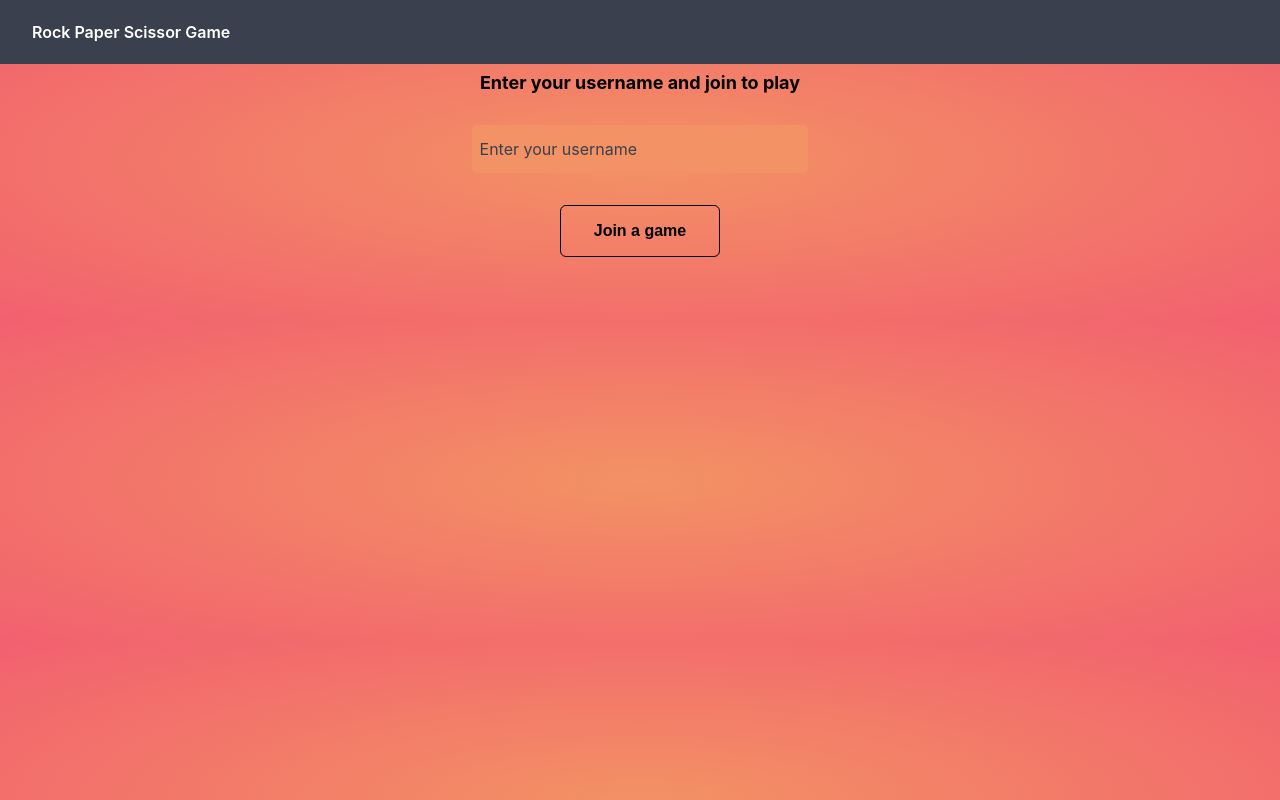
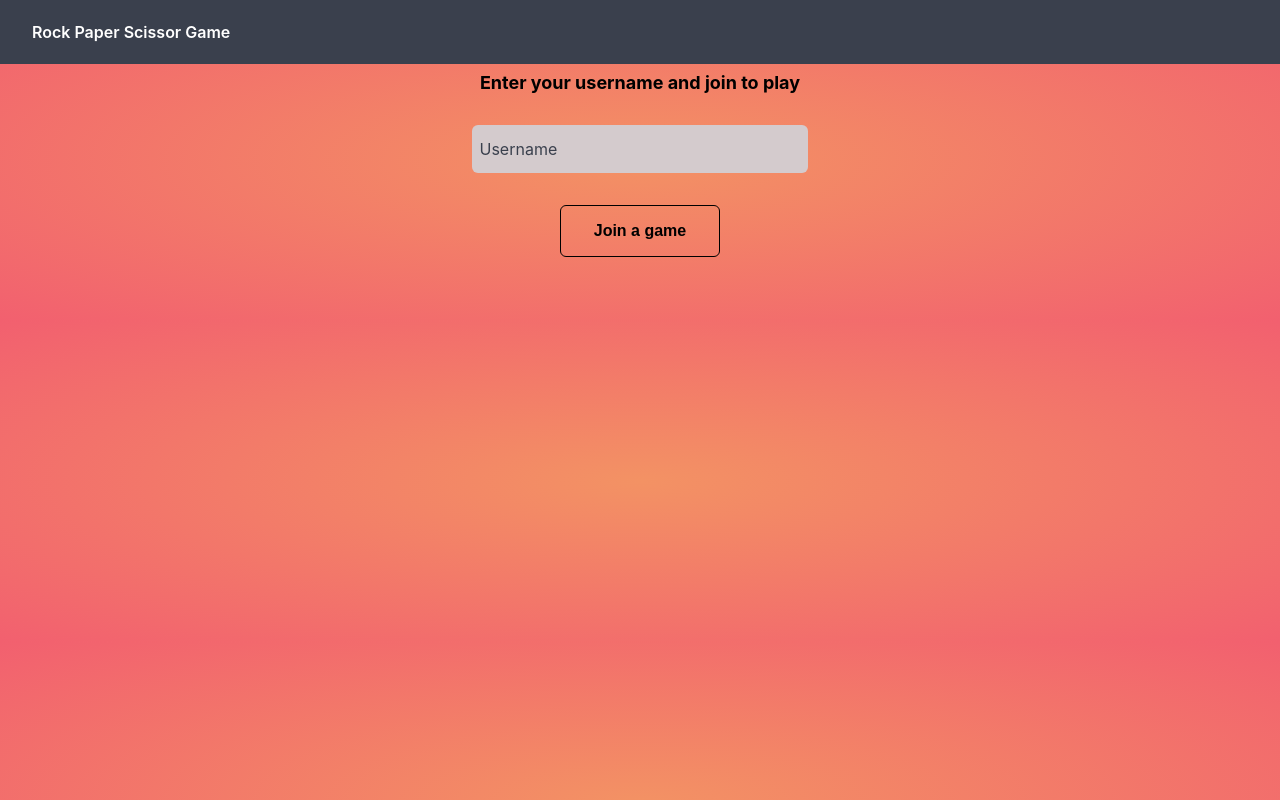
Before and after one commit to Apurba-Kumar-Ghosh/Multiplayer-Rock-Paper-Scissor-Game, a React (Create React App) app in the folder client/rock-paper-scissor/: page / in a window 1280 px wide. Built offline with nearby package versions, Linux system fonts and the light colour scheme; no server answers; a web font is replaced by a local one.

Commit message:
fix background color for input

```diff
--- a/client/rock-paper-scissor/src/components/organisms/floating-label-text-input.jsx
+++ b/client/rock-paper-scissor/src/components/organisms/floating-label-text-input.jsx
@@ -31,14 +31,12 @@ const S = {
     margin-block: 2rem;
   `,
   Input: styled.input`
-    background: transparent;
     width: 20rem;
     font-size: 14px;
     height: 2rem;
     padding: 0.5rem;
     border-radius: 6px;
-    outline: none;
-    background: #f39264;
+    background: ${Colors.background};
     border: none;
     outline: none;
     color: ${Colors.primary};
--- a/client/rock-paper-scissor/src/landing/components/add-username.jsx
+++ b/client/rock-paper-scissor/src/landing/components/add-username.jsx
@@ -7,7 +7,7 @@ import { Text } from "../../components/atoms/text";
 
 export const AddUsername = ({ onAddUsername, value, onChange, gameState }) => {
   const [error, setError] = useState();
-  const { width, height } = useWindowDimensions();
+  const { width } = useWindowDimensions();
 
   const onSubmit = () => {
     if (value === "") setError("username is required to play");
@@ -28,7 +28,7 @@ export const AddUsername = ({ onAddUsername, value, onChange, gameState }) => {
         onChange={onChange}
         error={error}
         disabled={isDisabled}
-        label="Enter your username"
+        label="Username"
       />
       <Button onClick={onSubmit} title="Join a game" disabled={isDisabled} />
     </S.Container>
--- a/client/rock-paper-scissor/src/utils/style-helpers/color-styles.js
+++ b/client/rock-paper-scissor/src/utils/style-helpers/color-styles.js
@@ -5,4 +5,5 @@ export const Colors = {
   highlight: "aqua",
   tertiary: "white",
   primaryFaded: "#3a404d80",
+  background: "#d4cbcd",
 };
```
